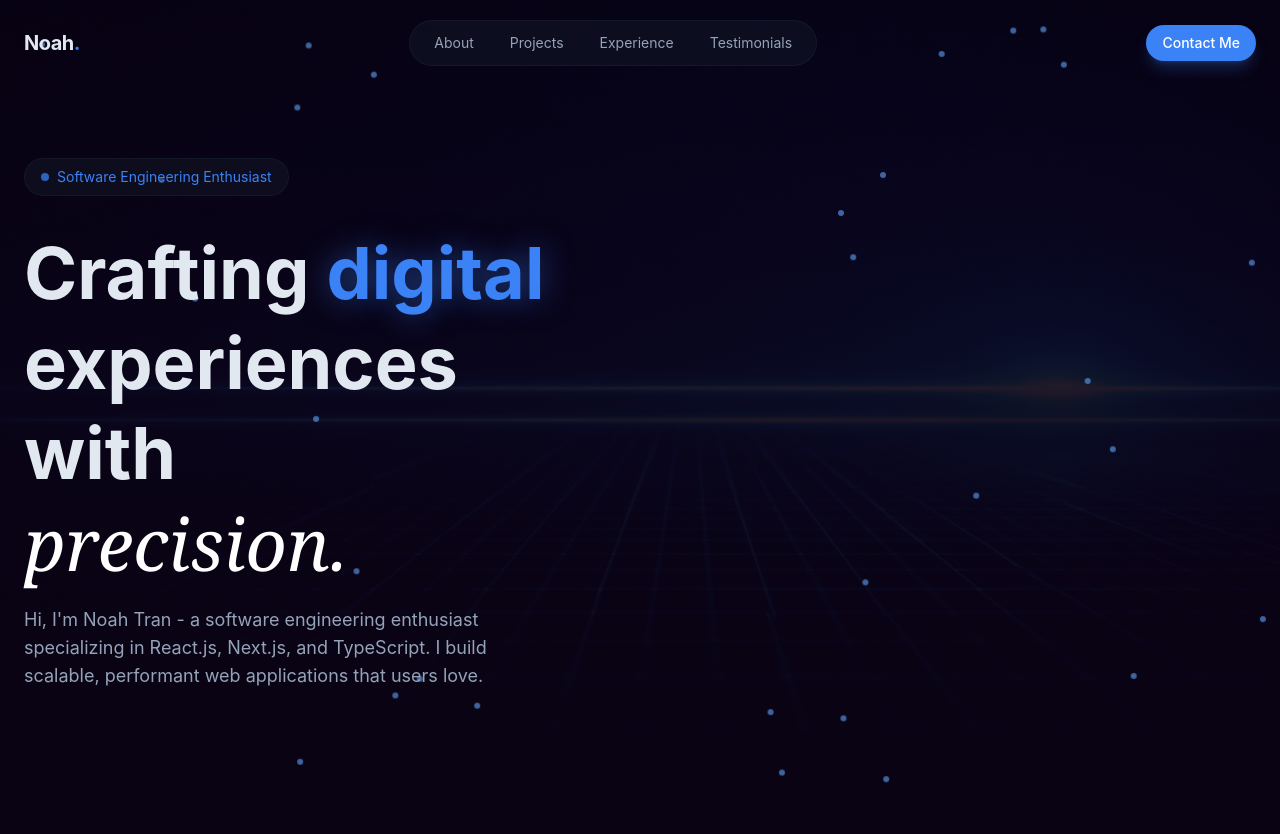
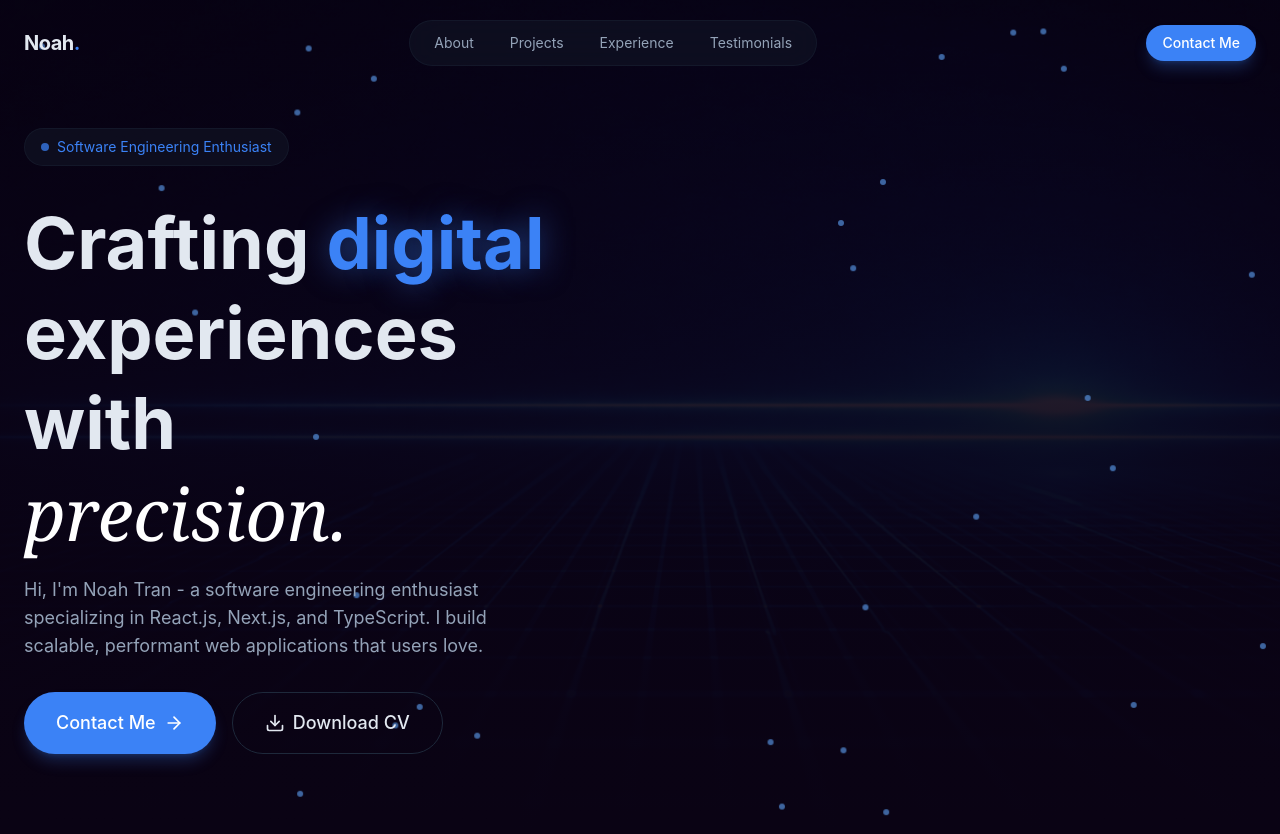
Before and after one commit to noahnoahnoahtran/Web_Dev, a React (Vite) app in the folder Website/10_portfolio/: page / in a window 1280 px wide. Before the commit the page ends 800 px from the top, so only its background shows below. Built offline with nearby package versions, Linux system fonts and the light colour scheme.

Commit message:
feat(hero/CTA): setup CTA button structure with stroke animation

```diff
--- /dev/null
+++ b/Website/10_portfolio/src/components/AnimatedBorderButton.jsx
@@ -0,0 +1,30 @@
+import { Download } from "lucide-react";
+
+export const AnimatedBorderButton = () => {
+  return (
+    <button className="relative bg-transparent border border-border text-foreground hover:border-primary/50 transition-all duration-1000 focus:outline-none focus-visible:ring-2 focus-visible:ring-primary focus-visible:ring-offset-2 disabled:opacity-50 disabled:cursor-not-allowed group px-8 py-4 text-lg font-medium rounded-full overflow-visible animated-border">
+      <svg
+        className="absolute left-0 top-0 w-full h-full pointer-events-none download-cv-border"
+        viewBox="0 0 200 60"
+        preserveAspectRatio="none"
+        style={{ overflow: "visible" }}
+      >
+        <path
+          d="M 30,1 A 29,29 0 0 0 1,30 L 1,30 A 29,29 0 0 0 30,59 L 170,59 A 29,29 0 0 0 199,30 L 199,30 A 29,29 0 0 0 170,1 Z"
+          fill="none"
+          stroke="var(--color-primary)"
+          strokeWidth="2"
+          strokeDasharray="400 550"
+          strokeDashoffset="400"
+          strokeLinecap="round"
+          strokeLinejoin="round"
+          className="animated-border-path"
+        />
+      </svg>
+      <span className="relative z-10 flex items-center justify-center gap-2">
+        <Download className="w-5 h-5" />
+        Download CV
+      </span>
+    </button>
+  );
+};
--- a/Website/10_portfolio/src/index.css
+++ b/Website/10_portfolio/src/index.css
@@ -119,4 +119,23 @@
   .animation-delay-800 {
     animation-delay: 800ms;
   }
+
+  @keyframes animated-border {
+    0% {
+      stroke-dashoffset: 400;
+    }
+    100% {
+      stroke-dashoffset: -550;
+    }
+  }
+
+  .group:hover .animated-border-path {
+    animation: animated-border 1.5s linear infinite;
+  }
+
+  .animated-border:hover {
+    background-color: color-mix(in srgb, #60a5fa 15%, transparent);
+    backdrop-filter: blur(16px);
+    box-shadow: 0 0 20px color-mix(in srgb, #60a5fa 20%, transparent);
+  }
 }
--- a/Website/10_portfolio/src/sections/Hero.jsx
+++ b/Website/10_portfolio/src/sections/Hero.jsx
@@ -1,3 +1,7 @@
+import { Button } from "@/components/Button.jsx";
+import { AnimatedBorderButton } from "@/components/AnimatedBorderButton";
+import { ArrowRight } from "lucide-react";
+
 export const Hero = () => {
   return (
     <section className="relative min-h-screen flex items-center overflow-hidden">
@@ -55,6 +59,14 @@
                 scalable, performant web applications that users love.
               </p>
             </div>
+
+            {/* CTA Buttons */}
+            <div className="flex flex-wrap gap-4 animate-fade-in animation-delay-300">
+              <Button size="lg">
+                Contact Me <ArrowRight className="w-5 h-5" />
+              </Button>
+              <AnimatedBorderButton />
+            </div>
           </div>
           {/* Right Column - Profile Image */}
         </div>
```
